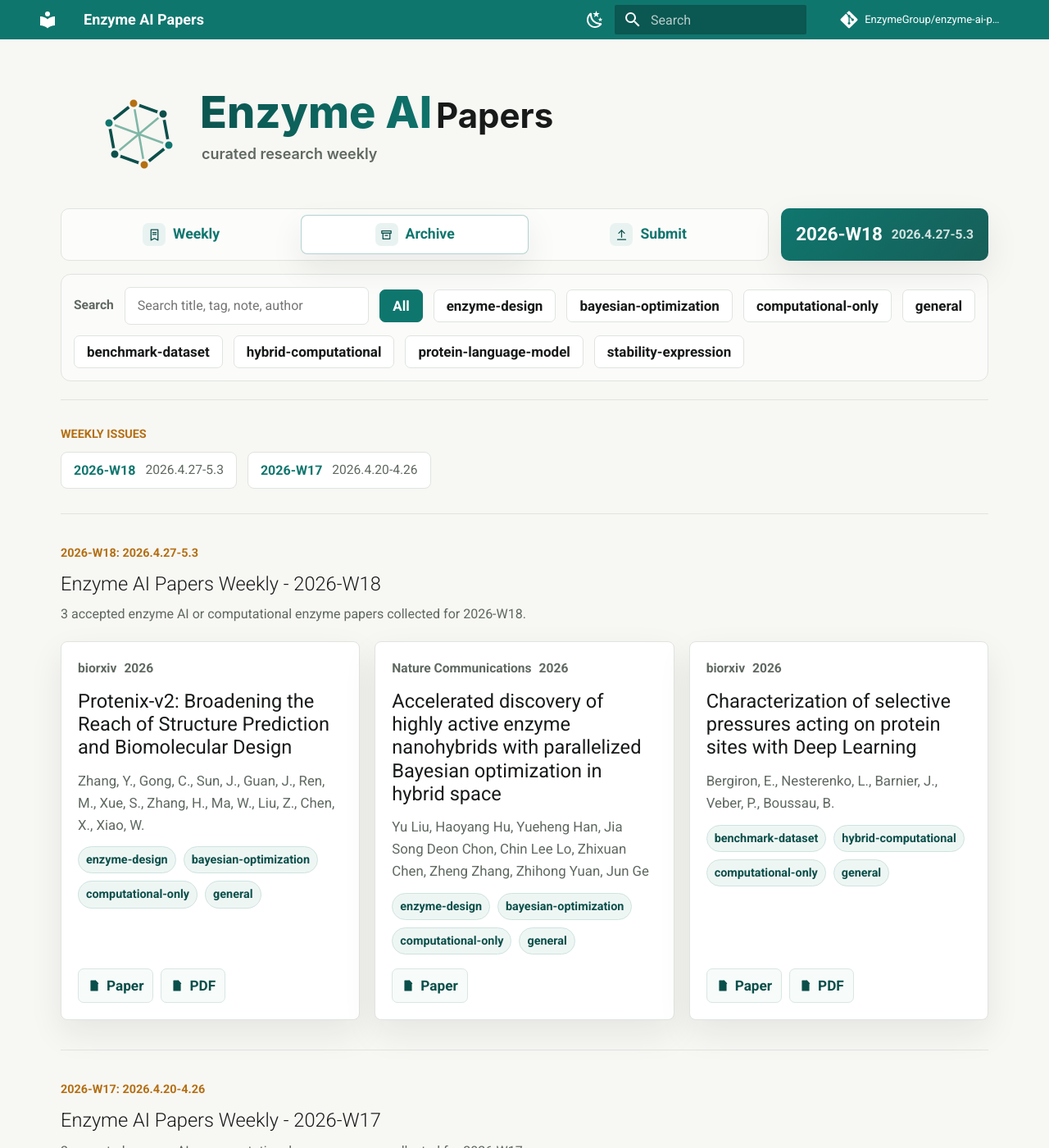
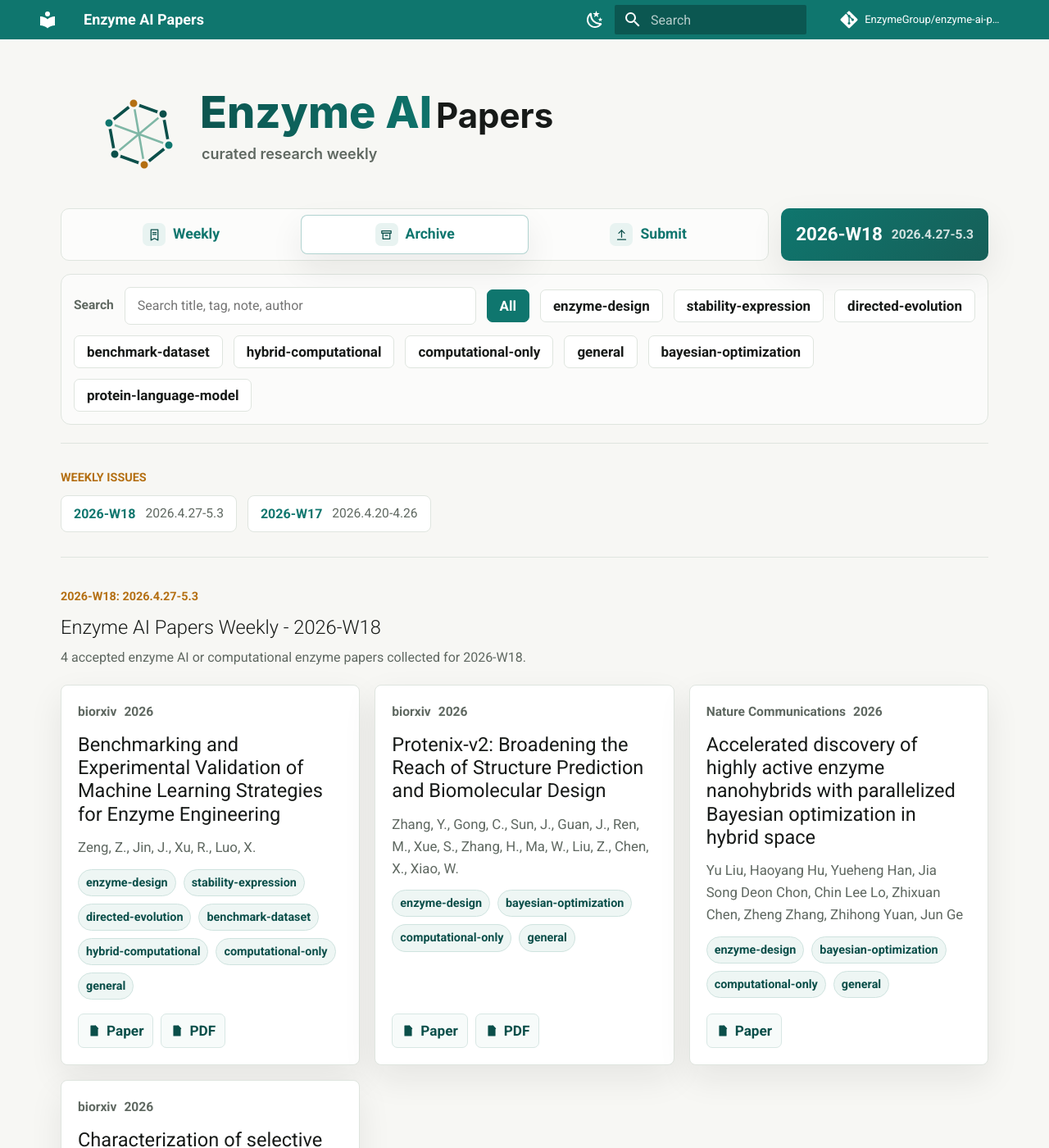
Before and after one commit to EnzymeGroup/enzyme-ai-papers, an MkDocs documentation site: the page built from docs/archive.md, in a window 1280 px wide and 1400 px high. Shown: the whole window at 82% size. Built offline with MkDocs 1.6.1 and Material for MkDocs 9.7.7, drawn with Linux system fonts in a browser that asks for light colours; comment, search, counter and statistics services are not loaded; some of the changed text lies outside the part shown.

Commit message:
Publish paper from URL

```diff
--- a/docs/archive.md
+++ b/docs/archive.md
@@ -48,13 +48,14 @@ hide:
   <input id="paper-search" type="search" placeholder="Search title, tag, note, author">
   <button class="filter-chip is-active" data-filter="all" type="button">All</button>
   <button class="filter-chip" data-filter="enzyme-design" type="button">enzyme-design</button>
-  <button class="filter-chip" data-filter="bayesian-optimization" type="button">bayesian-optimization</button>
+  <button class="filter-chip" data-filter="stability-expression" type="button">stability-expression</button>
+  <button class="filter-chip" data-filter="directed-evolution" type="button">directed-evolution</button>
+  <button class="filter-chip" data-filter="benchmark-dataset" type="button">benchmark-dataset</button>
+  <button class="filter-chip" data-filter="hybrid-computational" type="button">hybrid-computational</button>
   <button class="filter-chip" data-filter="computational-only" type="button">computational-only</button>
   <button class="filter-chip" data-filter="general" type="button">general</button>
-  <button class="filter-chip" data-filter="benchmark-dataset" type="button">benchmark-dataset</button>
-  <button class="filter-chip" data-filter="hybrid-computational" type="button">hybrid-computational</button>
+  <button class="filter-chip" data-filter="bayesian-optimization" type="button">bayesian-optimization</button>
   <button class="filter-chip" data-filter="protein-language-model" type="button">protein-language-model</button>
-  <button class="filter-chip" data-filter="stability-expression" type="button">stability-expression</button>
 </section>
 
 
@@ -73,8 +74,20 @@ hide:
   <section class="paper-group" id="week-2026-W18">
     <div class="section-label">2026-W18: 2026.4.27-5.3</div>
     <h2>Enzyme AI Papers Weekly - 2026-W18</h2>
-    <p class="weekly-summary">3 accepted enzyme AI or computational enzyme papers collected for 2026-W18.</p>
+    <p class="weekly-summary">4 accepted enzyme AI or computational enzyme papers collected for 2026-W18.</p>
     <div class="paper-grid">
+<article class="paper-card" data-tags="enzyme-design stability-expression directed-evolution benchmark-dataset hybrid-computational computational-only general" data-search="benchmarking and experimental validation of machine learning strategies for enzyme engineering zeng, z., jin, j., xu, r., luo, x. enzyme-design stability-expression directed-evolution benchmark-dataset hybrid-computational computational-only general">
+  <div class="paper-meta">
+    <span>biorxiv</span>
+    <span>2026</span>
+  </div>
+  <h3>Benchmarking and Experimental Validation of Machine Learning Strategies for Enzyme Engineering</h3>
+  <p class="authors">Zeng, Z., Jin, J., Xu, R., Luo, X.</p>
+  <div class="tags"><span>enzyme-design</span><span>stability-expression</span><span>directed-evolution</span><span>benchmark-dataset</span><span>hybrid-computational</span><span>computational-only</span><span>general</span></div>
+  <div class="paper-links"><a href="https://www.biorxiv.org/content/10.64898/2026.03.29.715152v2"><svg viewBox="0 0 24 24" aria-hidden="true"><path d="M6 3h8l4 4v14H6z"/><path d="M14 3v5h5"/><path d="M9 13h6M9 17h6"/></svg><span>Paper</span></a><a href="https://www.biorxiv.org/content/10.64898/2026.03.29.715152v2.full.pdf"><svg viewBox="0 0 24 24" aria-hidden="true"><path d="M6 3h8l4 4v14H6z"/><path d="M14 3v5h5"/><path d="M8.5 16h7"/></svg><span>PDF</span></a></div>
+</article>
+
+
 <article class="paper-card" data-tags="enzyme-design bayesian-optimization computational-only general" data-search="protenix-v2: broadening the reach of structure prediction and biomolecular design zhang, y., gong, c., sun, j., guan, j., ren, m., xue, s., zhang, h., ma, w., liu, z., chen, x., xiao, w. enzyme-design bayesian-optimization computational-only general">
   <div class="paper-meta">
     <span>biorxiv</span>
@@ -150,6 +163,18 @@ hide:
   <div class="section-label">2026</div>
   <div class="paper-grid">
 
+<article class="paper-card" data-tags="enzyme-design stability-expression directed-evolution benchmark-dataset hybrid-computational computational-only general" data-search="benchmarking and experimental validation of machine learning strategies for enzyme engineering zeng, z., jin, j., xu, r., luo, x. enzyme-design stability-expression directed-evolution benchmark-dataset hybrid-computational computational-only general">
+  <div class="paper-meta">
+    <span>biorxiv</span>
+    <span>2026</span>
+  </div>
+  <h3>Benchmarking and Experimental Validation of Machine Learning Strategies for Enzyme Engineering</h3>
+  <p class="authors">Zeng, Z., Jin, J., Xu, R., Luo, X.</p>
+  <div class="tags"><span>enzyme-design</span><span>stability-expression</span><span>directed-evolution</span><span>benchmark-dataset</span><span>hybrid-computational</span><span>computational-only</span><span>general</span></div>
+  <div class="paper-links"><a href="https://www.biorxiv.org/content/10.64898/2026.03.29.715152v2"><svg viewBox="0 0 24 24" aria-hidden="true"><path d="M6 3h8l4 4v14H6z"/><path d="M14 3v5h5"/><path d="M9 13h6M9 17h6"/></svg><span>Paper</span></a><a href="https://www.biorxiv.org/content/10.64898/2026.03.29.715152v2.full.pdf"><svg viewBox="0 0 24 24" aria-hidden="true"><path d="M6 3h8l4 4v14H6z"/><path d="M14 3v5h5"/><path d="M8.5 16h7"/></svg><span>PDF</span></a></div>
+</article>
+
+
 <article class="paper-card" data-tags="enzyme-design bayesian-optimization computational-only general" data-search="protenix-v2: broadening the reach of structure prediction and biomolecular design zhang, y., gong, c., sun, j., guan, j., ren, m., xue, s., zhang, h., ma, w., liu, z., chen, x., xiao, w. enzyme-design bayesian-optimization computational-only general">
   <div class="paper-meta">
     <span>biorxiv</span>
```
Also changed, not shown: README.md (+7 -1 lines), docs/index.md (+15 -1 lines), 1 other file.
